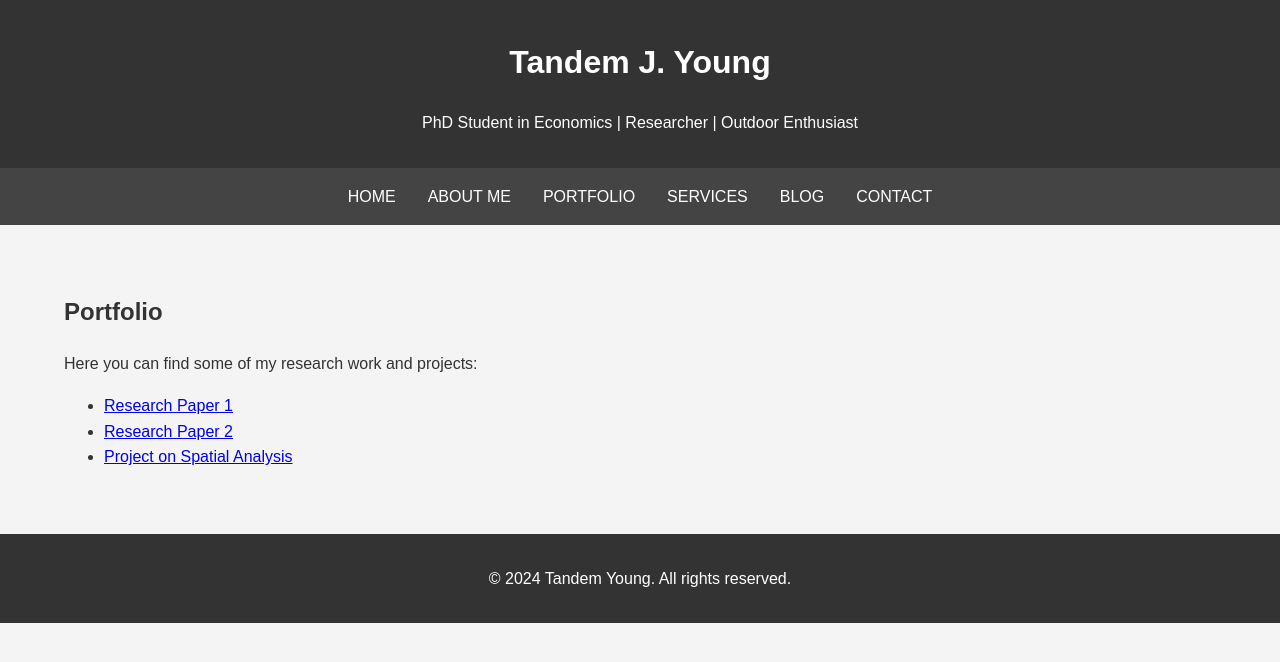
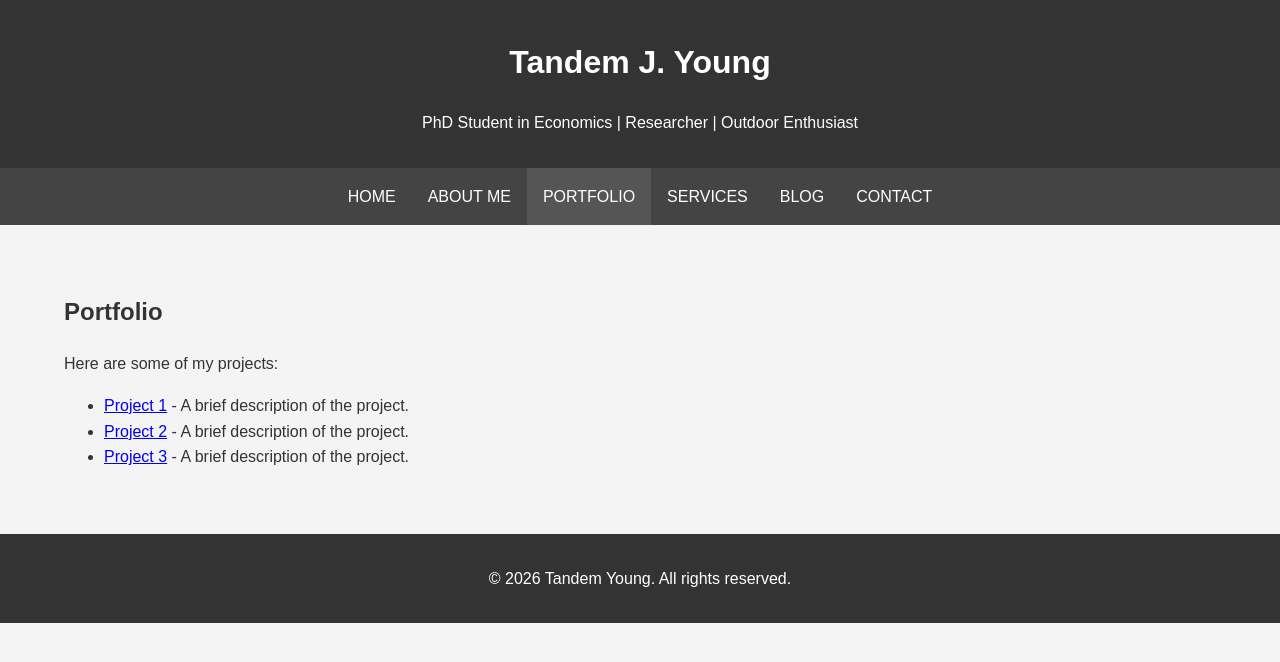
Before and after one commit to TandemYoung/tandemyoung.github.io, a Jekyll site: the page built from portfolio.html, in a window 1280 px wide. Shown: the top 662 px of the page. Built offline with Jekyll 4.4.1, drawn with Linux system fonts in a browser that asks for light colours.

Commit message:
Update portfolio.html

```diff
--- a/portfolio.html
+++ b/portfolio.html
@@ -1,37 +1,15 @@
-<!DOCTYPE html>
-<html lang="en">
-<head>
-    <meta charset="UTF-8">
-    <meta name="viewport" content="width=device-width, initial-scale=1.0">
-    <title>Tandem Young - Portfolio</title>
-    <link rel="stylesheet" href="css/styles.css">
-</head>
-<body>
-    <header>
-        <h1>Tandem J. Young</h1>
-        <p>PhD Student in Economics | Researcher | Outdoor Enthusiast</p>
-    </header>
-    <nav>
-        <a href="index.html">Home</a>
-        <a href="about.html">About Me</a>
-        <a href="portfolio.html">Portfolio</a>
-        <a href="services.html">Services</a>
-        <a href="blog.html">Blog</a>
-        <a href="contact.html">Contact</a>
-    </nav>
-    <div class="container">
-        <section id="portfolio">
-            <h2>Portfolio</h2>
-            <p>Here you can find some of my research work and projects:</p>
-            <ul>
-                <li><a href="#">Research Paper 1</a></li>
-                <li><a href="#">Research Paper 2</a></li>
-                <li><a href="#">Project on Spatial Analysis</a></li>
-            </ul>
-        </section>
-    </div>
-    <footer>
-        <p>&copy; 2024 Tandem Young. All rights reserved.</p>
-    </footer>
-</body>
-</html>
+---
+layout: default
+title: Tandem Young - Portfolio
+---
+
+<section id="portfolio">
+  <h2>Portfolio</h2>
+  <p>Here are some of my projects:</p>
+
+  <ul>
+    <li><a href="#">Project 1</a> - A brief description of the project.</li>
+    <li><a href="#">Project 2</a> - A brief description of the project.</li>
+    <li><a href="#">Project 3</a> - A brief description of the project.</li>
+  </ul>
+</section>
```
